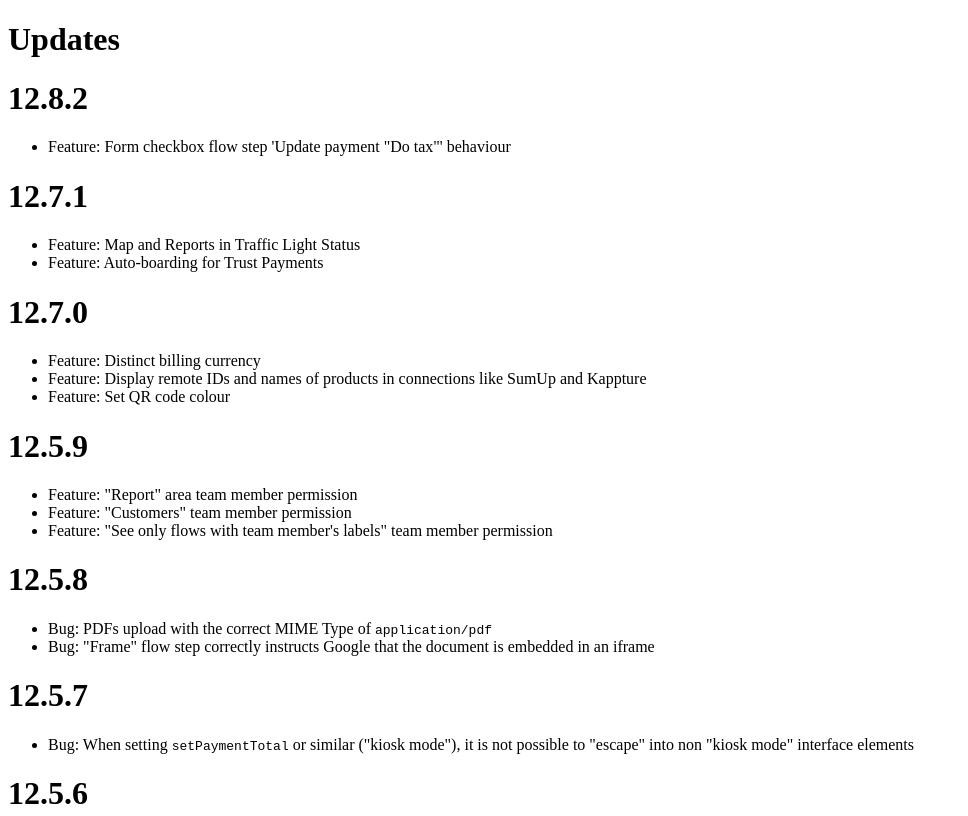
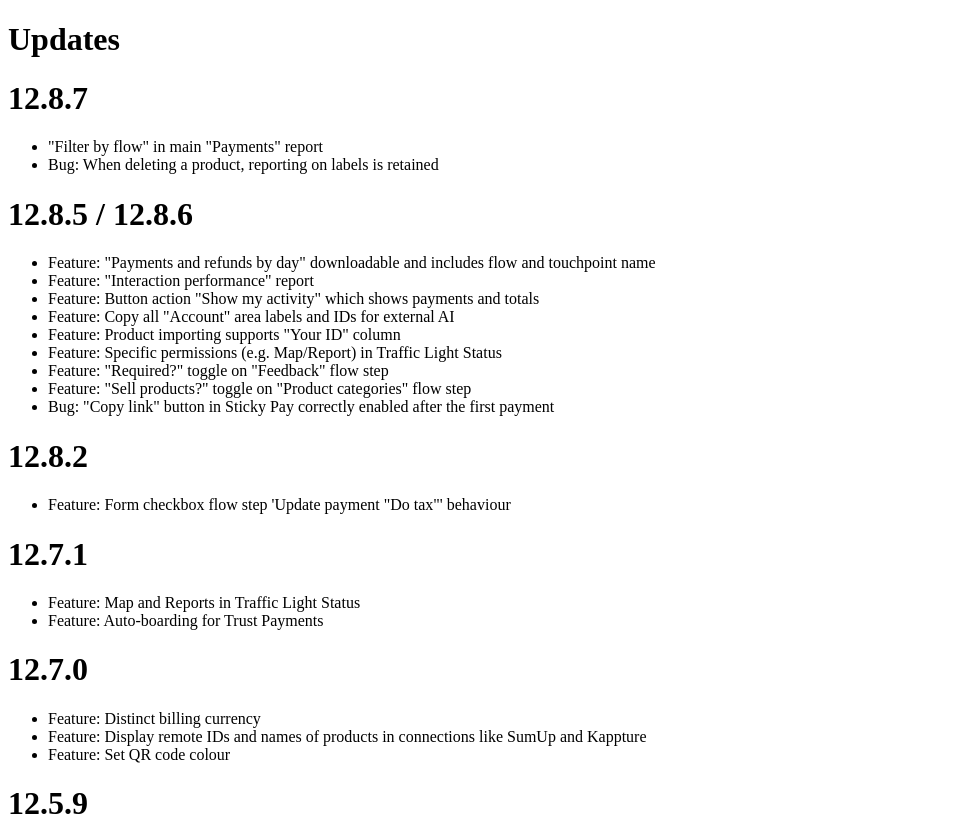
Before and after one commit to Stickyto/sticky-docs, a Next.js app in the folder src/: page /updates in a window 1280 px wide. Shown: the top 816 px of the page, without its empty margins (0-968 px from the left). Built offline with nearby package versions, Linux system fonts and the light colour scheme.

Commit message:
`12.8.5 / 12.8.6 / 12.8.7`

```diff
--- a/src/pages/updates.mdx
+++ b/src/pages/updates.mdx
@@ -1,4 +1,19 @@
 # Updates
+
+# 12.8.7
+ - "Filter by flow" in main "Payments" report
+ - Bug: When deleting a product, reporting on labels is retained
+
+# 12.8.5 / 12.8.6
+ - Feature: "Payments and refunds by day" downloadable and includes flow and touchpoint name
+ - Feature: "Interaction performance" report
+ - Feature: Button action "Show my activity" which shows payments and totals
+ - Feature: Copy all "Account" area labels and IDs for external AI
+ - Feature: Product importing supports "Your ID" column
+ - Feature: Specific permissions (e.g. Map/Report) in Traffic Light Status
+ - Feature: "Required?" toggle on "Feedback" flow step
+ - Feature: "Sell products?" toggle on "Product categories" flow step
+ - Bug: "Copy link" button in Sticky Pay correctly enabled after the first payment
 
 # 12.8.2
  - Feature: Form checkbox flow step 'Update payment "Do tax"' behaviour
```
